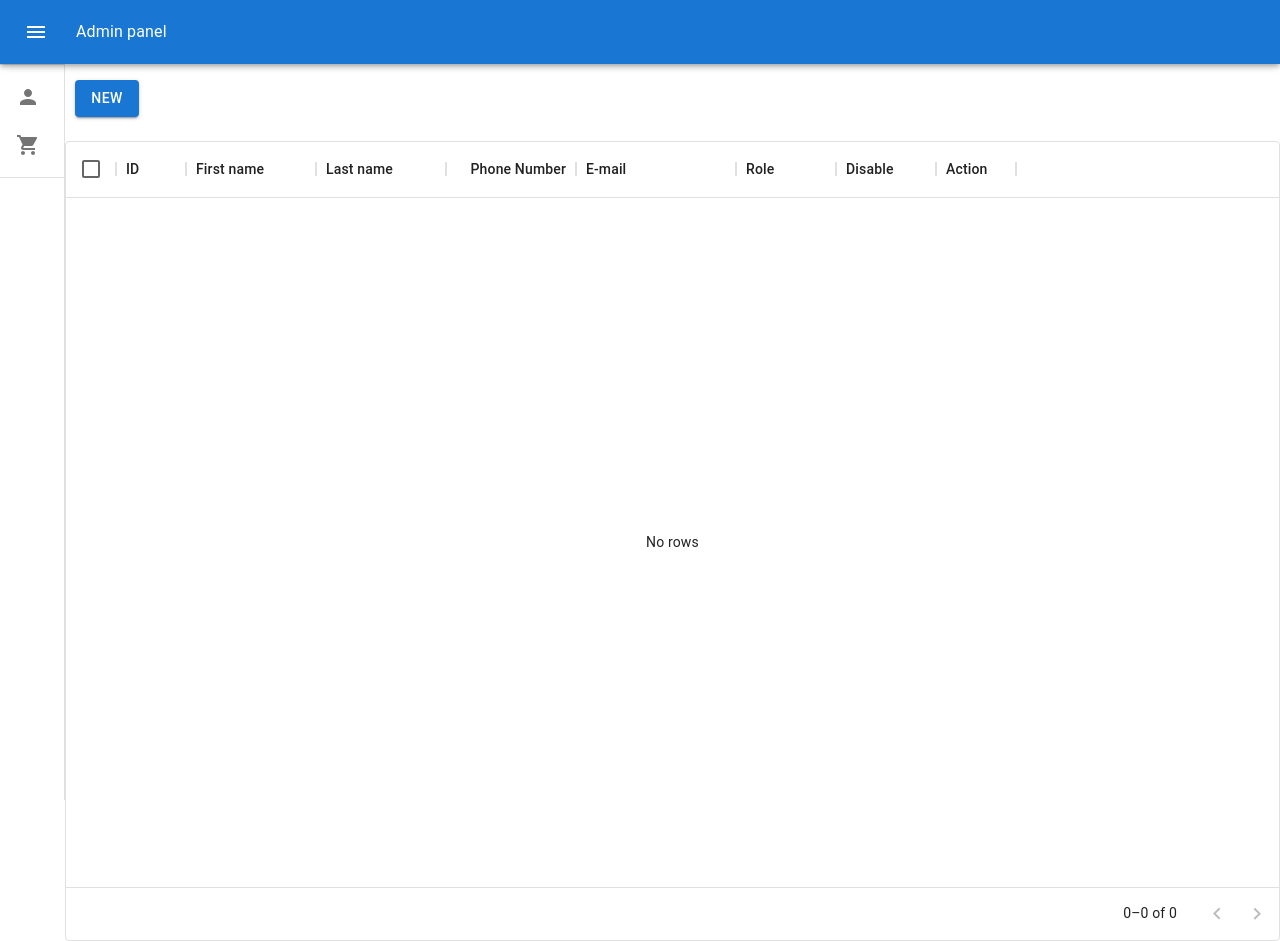
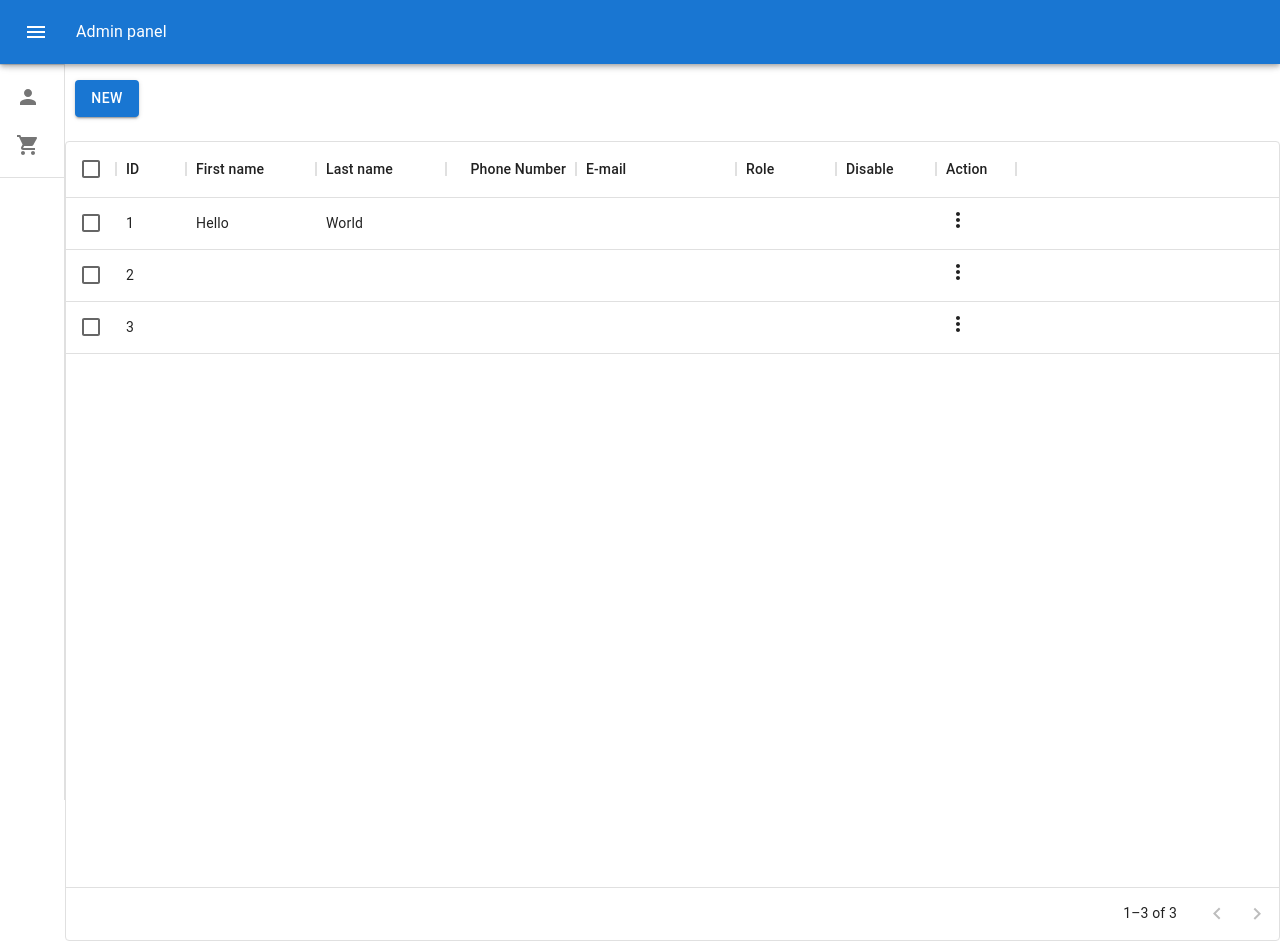
Before and after one commit to OtgonmunkhG/Admin-panel-project, a React (Create React App) app in the folder admin-panel-project/fe/: page /user in a window 1280 px wide. Built offline with nearby package versions, Linux system fonts and the light colour scheme; no server answers.

Commit message:
added rows

```diff
--- a/admin-panel-project/fe/src/components/UsersTabel.jsx
+++ b/admin-panel-project/fe/src/components/UsersTabel.jsx
@@ -48,8 +48,14 @@ export default function UsersTable() {
     const FETCHED_JSON = await FETCHED_DATA.json();
     setUsers(FETCHED_JSON.data);
   }
+ const rows = [
+  { id: 1,  firstname: 'Hello', lastname: 'World' },
+  { id: 2, col1: 'DataGridPro', col2: 'is Awesome' },
+  { id: 3, col1: 'MUI', col2: 'is Amazing' },
+];
 
   const columns = [
+
     { field: "id", headerName: "ID", width: 70 },
     { field: "firstname", headerName: "First name", width: 130 },
     { field: "lastname", headerName: "Last name", width: 130 },
@@ -60,6 +66,7 @@ export default function UsersTable() {
       width: 130,
     },
     {
+      field: "col2",
       field: "email",
       headerName: "E-mail",
       description: "This column has a value getter and is not sortable.",
@@ -131,7 +138,7 @@ export default function UsersTable() {
       <br />
       <br />
       <DataGrid
-        rows={users}
+        rows={rows}
         columns={columns}
         pageSize={6}
         rowsPerPageOptions={[5]}
```
Also changed, not shown: 1 other file (tests, documents, lock files or other folders).
